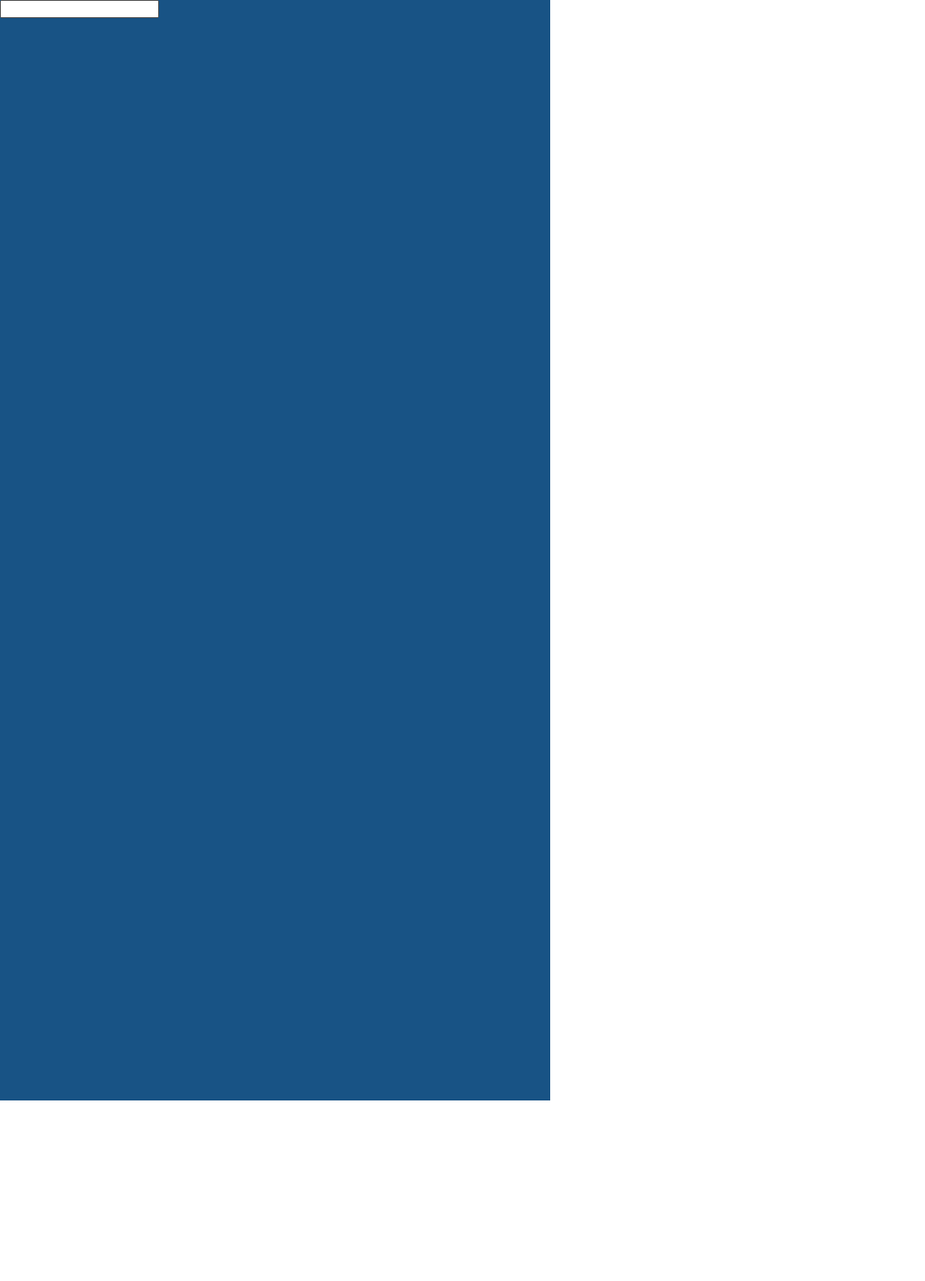
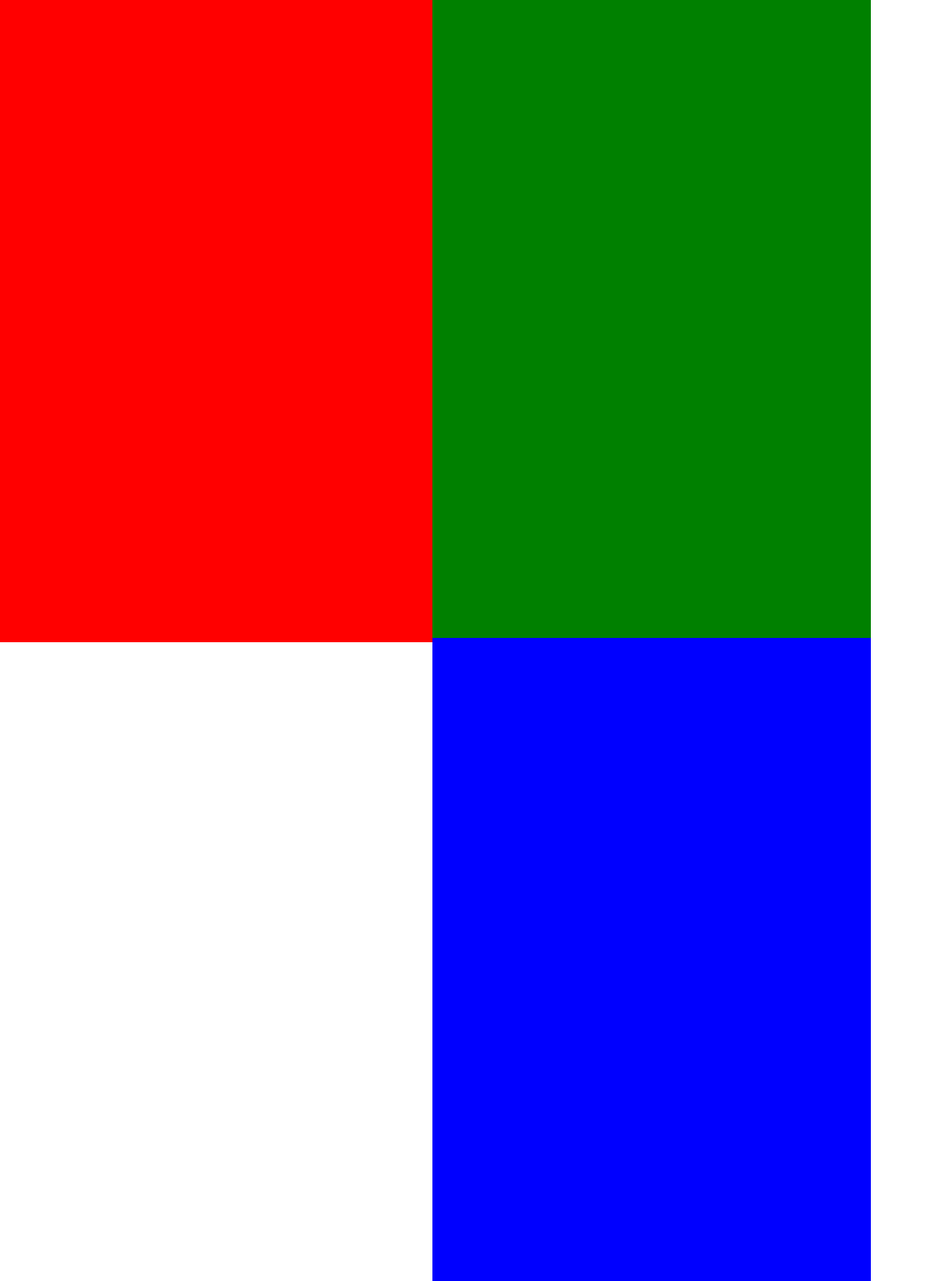
Before and after one commit to DevRohail/Change-by-number, a plain HTML site: page index.html in a window 1280 px wide. Shown: the whole page at 86% size, without its empty margins (0-1076 px from the left). Before the commit the page ends 1280 px from the top, so only its background shows below. Drawn offline with Linux system fonts and the light colour scheme.

Commit message:
Update index.html

```diff
--- a/index.html
+++ b/index.html
@@ -7,7 +7,7 @@
     <title>Change by number</title>
 </head>
 <body>
-    <style>
+   <!-- <style>
         .left {
 
           width: 640px;
@@ -19,9 +19,9 @@
 
           width: 640px;
           height:640px;
-          background-color: rgb(24, 83, 133);
+          background-color: rgb(26, 133, 24);
           margin: 0%;
-          align-items: center;
+          float: right;
         }
 
         body {
@@ -30,16 +30,50 @@
 }
 
         </style>
-<div class="left">
-<input type="text" name="type" >
+        -->
+        <style>
+
+#leftbox {
+                float:left;
+                background:Red;
+                width: 509px;
+                height: 749px;
+                margin: -2px;
+                padding: 0px;
+            }
+            #middlebox{
+                float: left;
+                background:Green;
+                width: 510px;
+                height: 748px;;
+                margin: -2px;
+                padding: 0px;
+            }
+            #rightbox{
+                float:left;
+                background:blue;
+                width: 510px;
+                height: 748px;
+                margin: -2px;
+                padding: 0px;
+
+            }
+            body {
+    display: block;
+    margin: 0px;
+            }
+        </style>
+<div id="leftbox">
+
+
 
 </div>
 
-<div class="center">
+<div id="middlebox">
 
 </div>
 
-<div class="right">
+<div id="rightbox">
 
 </div>
 
```
